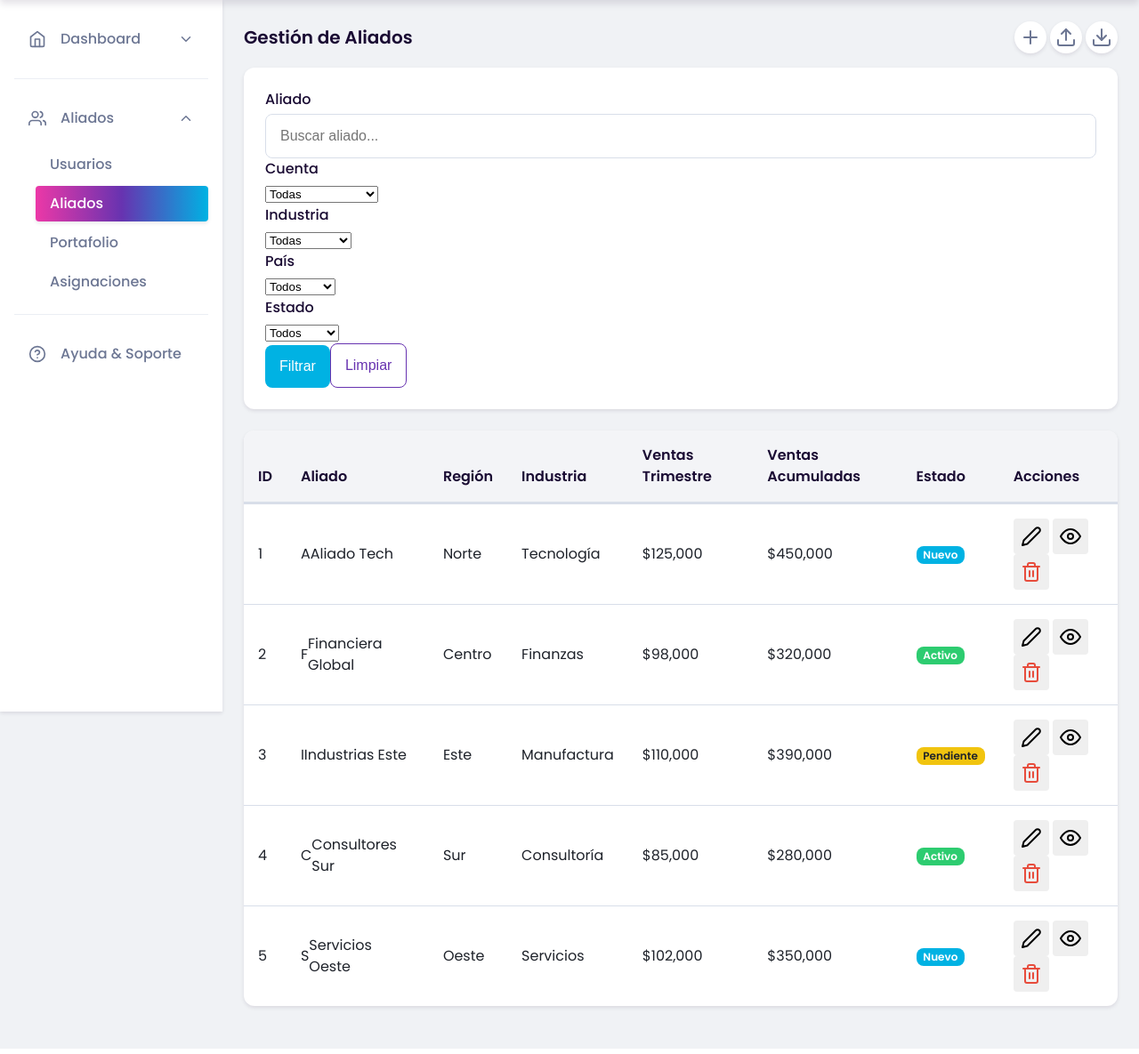
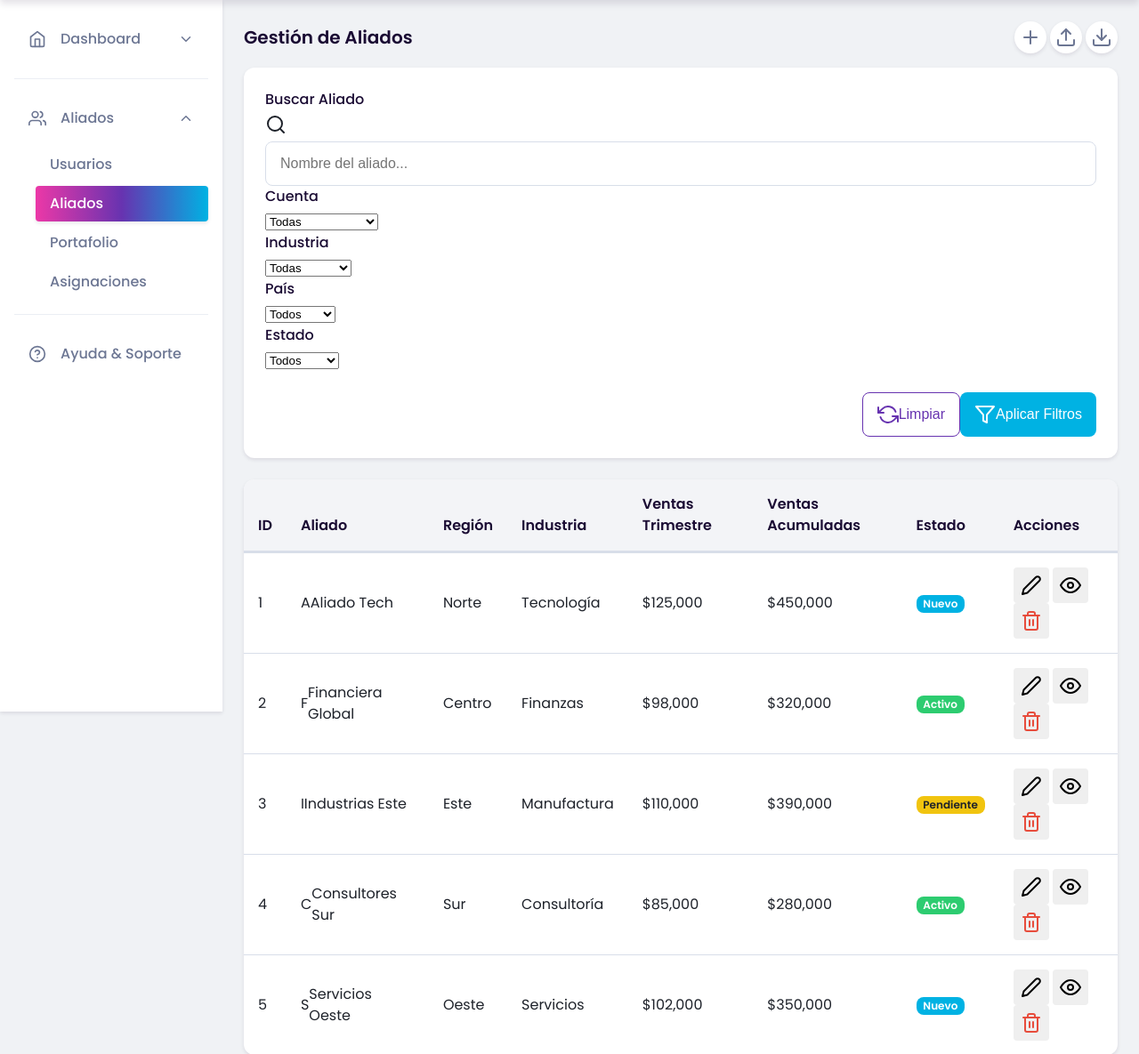
Before and after one commit to Slizarazo/NovaFlow, a Flask app: page /aliados/aliados in a window 1280 px wide. Shown: the part 70-1255 px from the top of the page at 89% size. Run offline with Flask 3, Linux system fonts and the light colour scheme; a user stored in the database is signed in; some libraries are stand-ins or nearby versions.

Commit message:
Assistant checkpoint: Reorganize filter layout with improved visual hierarchy
Assistant generated file changes:
- templates/aliados/aliados.html: Reorganize filter layout

---

User prompt:

organiza esos filtros deben tener un orden armonioso con el diseño de la app

Replit-Commit-Author: Assistant
Replit-Commit-Session-Id: 6473caf3-db89-4cc8-b871-d20dc6878f4b

```diff
--- a/templates/aliados/aliados.html
+++ b/templates/aliados/aliados.html
@@ -26,12 +26,23 @@
     <!-- Filters -->
     <div class="card mb-4">
         <div class="card-body">
-            <form id="filterForm" class="row g-3">
-                <div class="col-md-2">
-                    <label class="form-label">Aliado</label>
-                    <input type="text" class="form-control" name="aliado" placeholder="Buscar aliado...">
+            <form id="filterForm">
+                <div class="row g-3">
+                    <!-- Búsqueda principal -->
+                    <div class="col-md-4">
+                        <label class="form-label">Buscar Aliado</label>
+                        <div class="input-group">
+                            <span class="input-group-text">
+                                <i data-feather="search"></i>
+                            </span>
+                            <input type="text" class="form-control" name="aliado" placeholder="Nombre del aliado...">
                         </div>
-                <div class="col-md-2">
+                    </div>
+
+                    <!-- Filtros de clasificación -->
+                    <div class="col-md-8">
+                        <div class="row g-3">
+                            <div class="col-md-3">
                                 <label class="form-label">Cuenta</label>
                                 <select class="form-select" name="cuenta">
                                     <option value="">Todas</option>
@@ -40,7 +51,7 @@
                                     {% endfor %}
                                 </select>
                             </div>
-                <div class="col-md-2">
+                            <div class="col-md-3">
                                 <label class="form-label">Industria</label>
                                 <select class="form-select" name="industria">
                                     <option value="">Todas</option>
@@ -50,7 +61,7 @@
                                     <option value="Servicios">Servicios</option>
                                 </select>
                             </div>
-                <div class="col-md-2">
+                            <div class="col-md-3">
                                 <label class="form-label">País</label>
                                 <select class="form-select" name="pais">
                                     <option value="">Todos</option>
@@ -59,7 +70,7 @@
                                     <option value="Perú">Perú</option>
                                 </select>
                             </div>
-                <div class="col-md-2">
+                            <div class="col-md-3">
                                 <label class="form-label">Estado</label>
                                 <select class="form-select" name="estado">
                                     <option value="">Todos</option>
@@ -68,9 +79,18 @@
                                     <option value="pendiente">Pendiente</option>
                                 </select>
                             </div>
-                <div class="col-md-2 d-flex align-items-end">
-                    <button type="button" class="btn btn-primary me-2">Filtrar</button>
-                    <button type="reset" class="btn btn-outline-secondary">Limpiar</button>
+                        </div>
+                    </div>
+
+                    <!-- Botones de acción -->
+                    <div class="col-12 d-flex justify-content-end mt-4">
+                        <button type="reset" class="btn btn-outline-secondary me-2">
+                            <i data-feather="refresh-ccw" class="me-2"></i>Limpiar
+                        </button>
+                        <button type="button" class="btn btn-primary">
+                            <i data-feather="filter" class="me-2"></i>Aplicar Filtros
+                        </button>
+                    </div>
                 </div>
             </form>
         </div>
```
Lines whose indentation alone changed are shown as unchanged.
